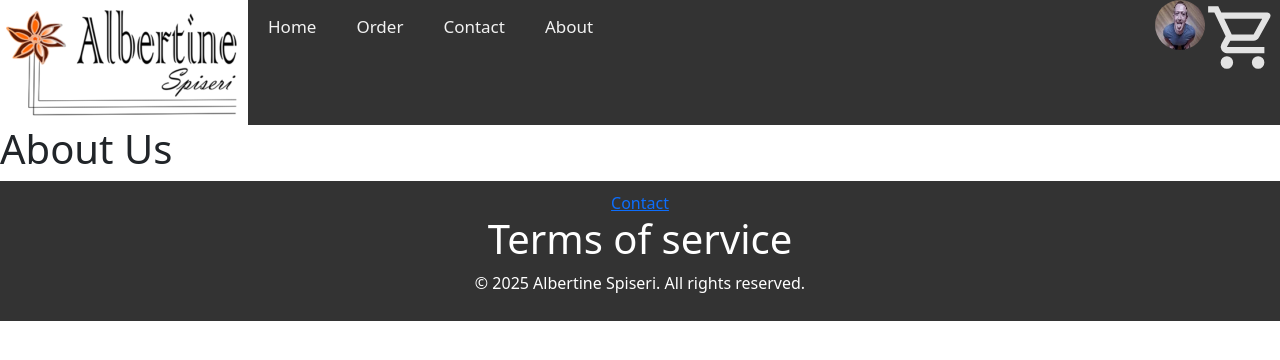
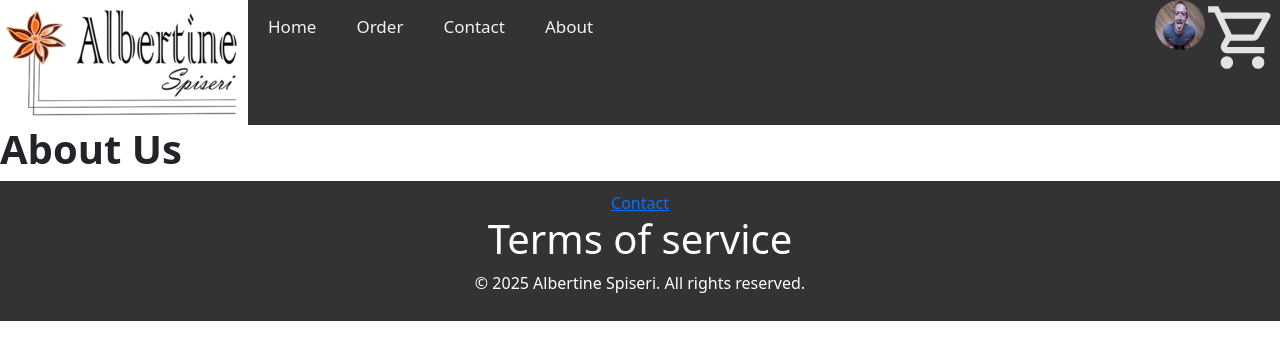
Before and after one commit to Toy085/Albertine-spiseri, a SvelteKit app in the folder myapp/: page /about in a window 1280 px wide. Shown: the top 360 px of the page. Built offline with nearby package versions, Linux system fonts and the light colour scheme.

Commit message:
bolded "about us"

```diff
--- a/myapp/src/routes/about/+page.svelte
+++ b/myapp/src/routes/about/+page.svelte
@@ -1 +1,11 @@
+<script>
+
+</script>
+
 <h1>About Us</h1>
+
+<style>
+    h1 {
+        font-weight: bold;
+    }
+</style>
```
